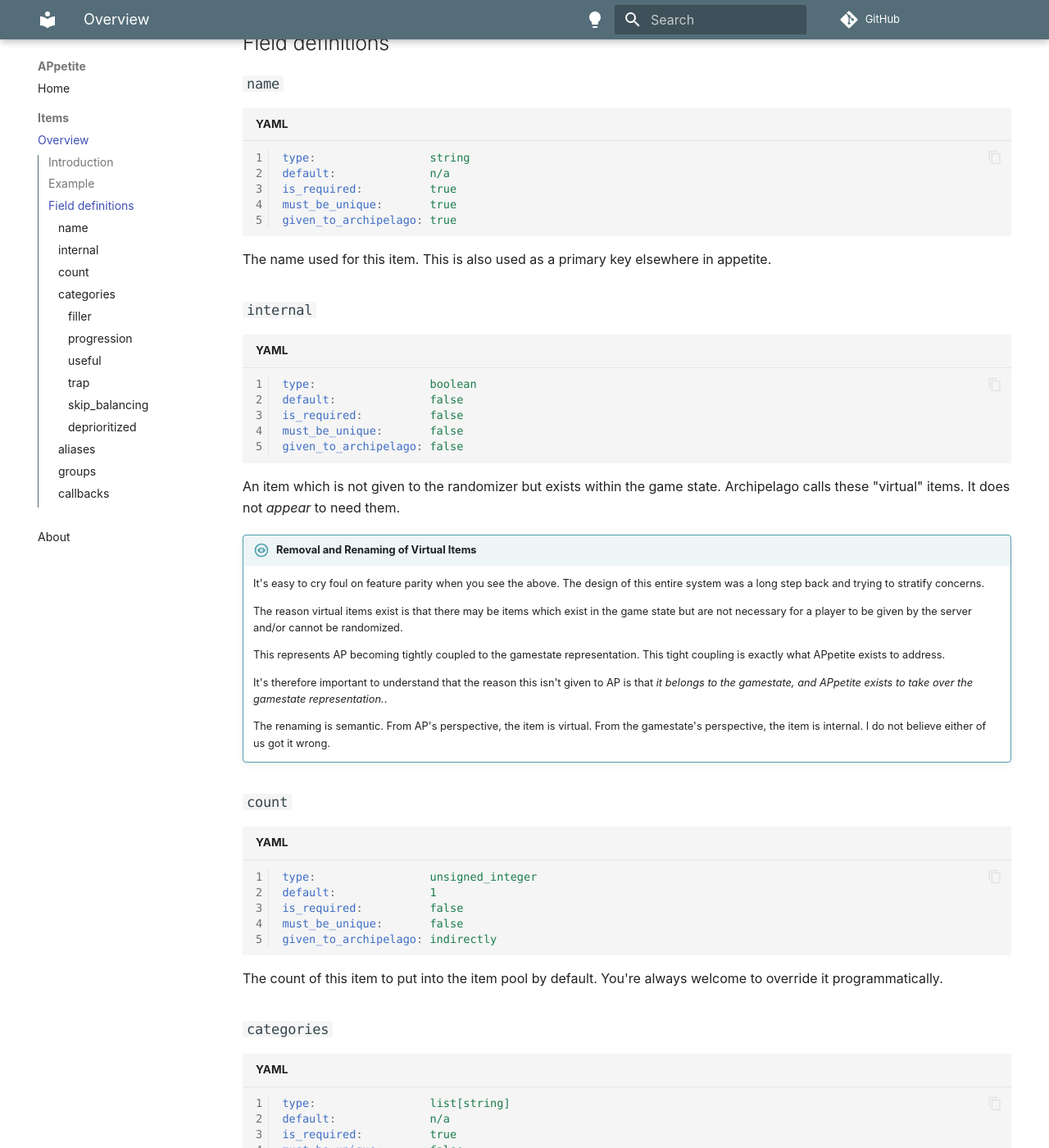
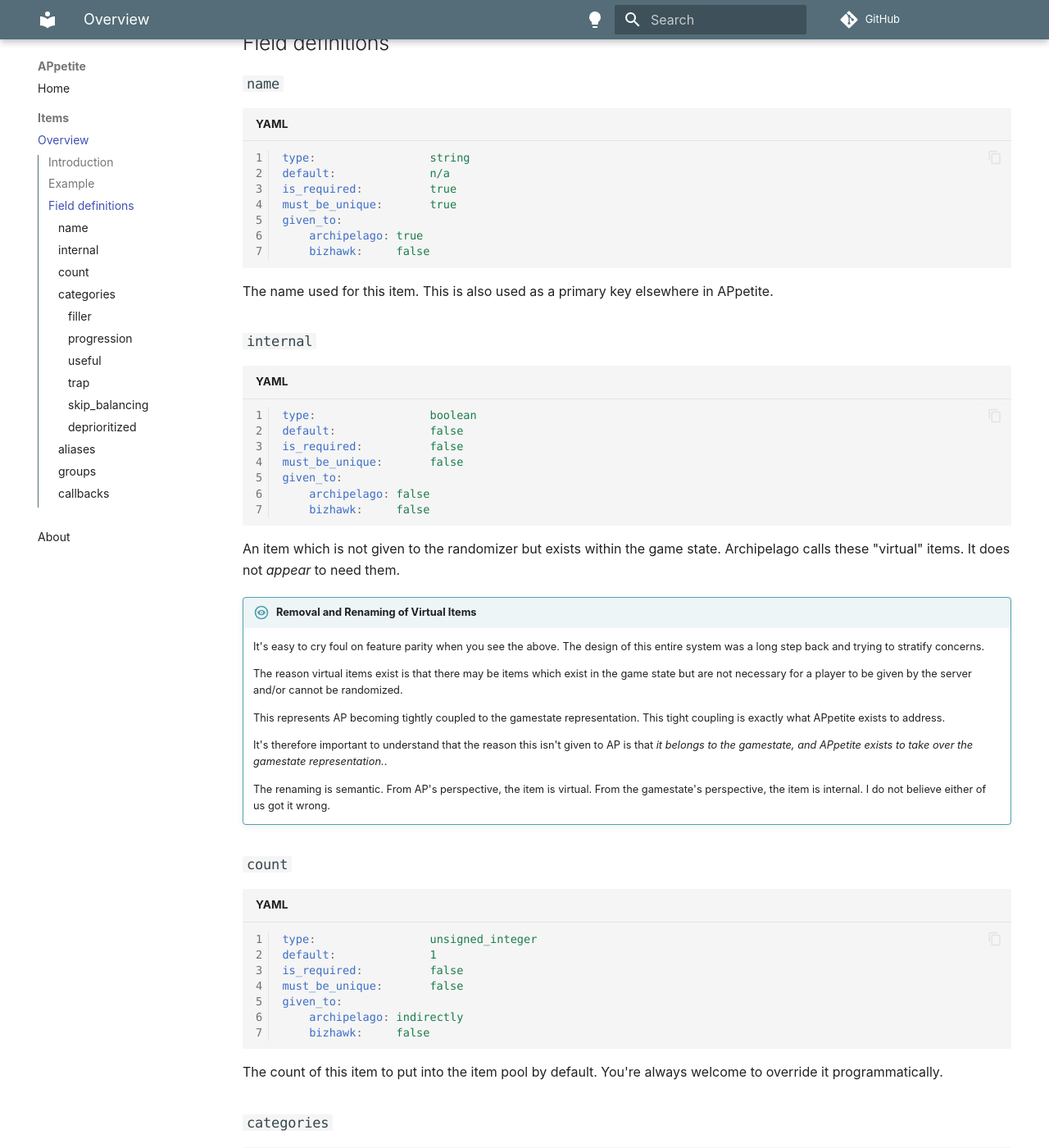
Before and after one commit to greysondn/appetite, an MkDocs documentation site: the page built from docs/items/overview.md, in a window 1280 px wide and 1400 px high, scrolled down 1572 px. Shown: the whole window at 82% size. Built offline with MkDocs 1.6.1 and Material for MkDocs 9.7.7, drawn with Linux system fonts in a browser that asks for light colours; some web fonts are replaced; plug-ins that fetch from the network failed and are left out; comment, search, counter and statistics services are not loaded; the version menu is left out; some of the changed text lies outside the part shown.

````diff
--- a/docs/items/overview.md
+++ b/docs/items/overview.md
@@ -44,11 +44,13 @@ type:                 string
 default:              n/a
 is_required:          true
 must_be_unique:       true
-given_to_archipelago: true
+given_to:
+    archipelago: true
+    bizhawk:     false
 ```
 
 The name used for this item. This is also used as a primary key elsewhere in
-appetite.
+APpetite.
 
 ## `internal`
 
@@ -57,7 +59,9 @@ type:                 boolean
 default:              false
 is_required:          false
 must_be_unique:       false
-given_to_archipelago: false
+given_to:
+    archipelago: false
+    bizhawk:     false
 ```
 
 An item which is not given to the randomizer but exists within the game state. Archipelago calls these "virtual" items. It does not *appear* to need them.
@@ -80,7 +84,9 @@ type:                 unsigned_integer
 default:              1
 is_required:          false
 must_be_unique:       false
-given_to_archipelago: indirectly
+given_to:
+    archipelago: indirectly
+    bizhawk:     false
 ```
 
 The count of this item to put into the item pool by default. You're always
@@ -93,7 +99,9 @@ type:                 list[string]
 default:              n/a
 is_required:          true
 must_be_unique:       false
-given_to_archipelago: true
+given_to:
+    archipelago: true
+    bizhawk:     false
 ```
 
 A list of item categories - in archipelago terms - this item belongs to.
@@ -158,7 +166,9 @@ type:                 list[string]
 default:              []
 is_required:          false
 must_be_unique:       false
-given_to_archipelago: true
+given_to:
+    archipelago: true
+    bizhawk:     false
 ```
 
 A list of alternate names to give this item. Mostly used for hinting.
@@ -170,7 +180,9 @@ type:                 list[string]
 default:              []
 is_required:          false
 must_be_unique:       false
-given_to_archipelago: true
+given_to:
+    archipelago: true
+    bizhawk:     false
 ```
 
 A list of item groups to put this item into. This list is given to Archipelago.
@@ -191,7 +203,9 @@ type:                 dictonary[string, Any]
 default:              []
 is_required:          false
 must_be_unique:       false
-given_to_archipelago: false
+given_to:
+    archipelago: false
+    bizhawk:     false
 ```
 
 Todo: Documentation
````
